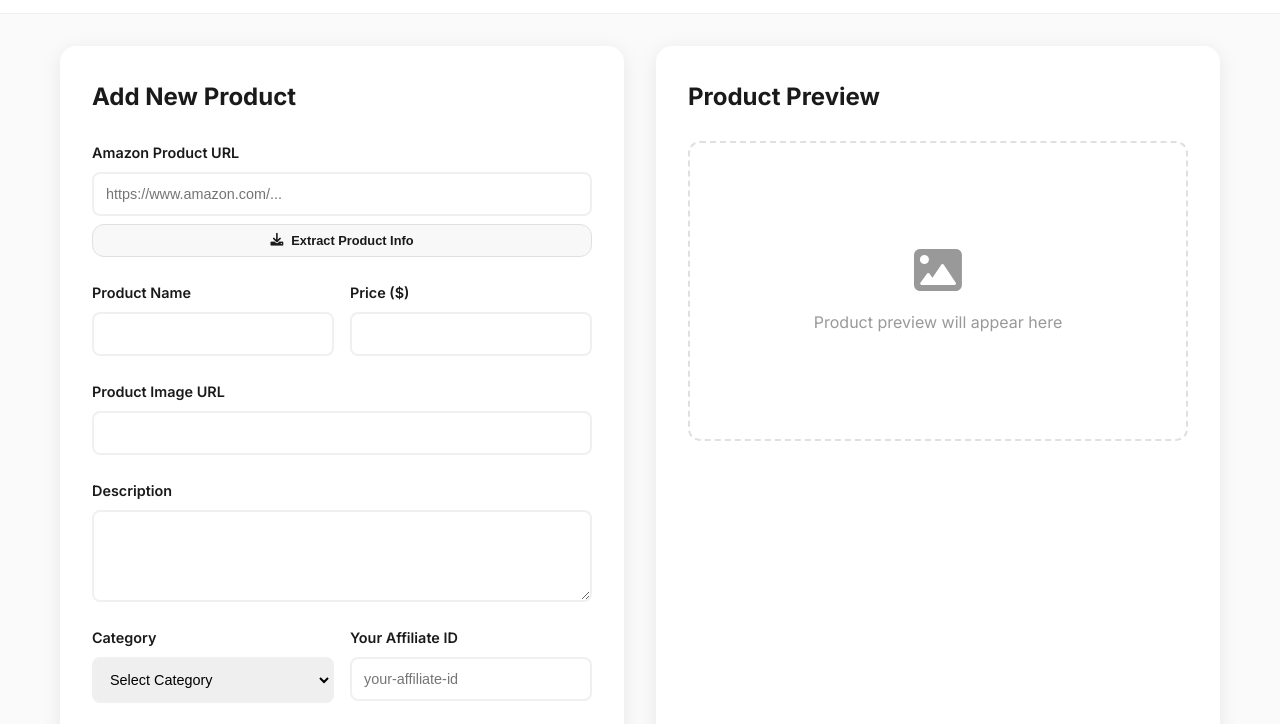
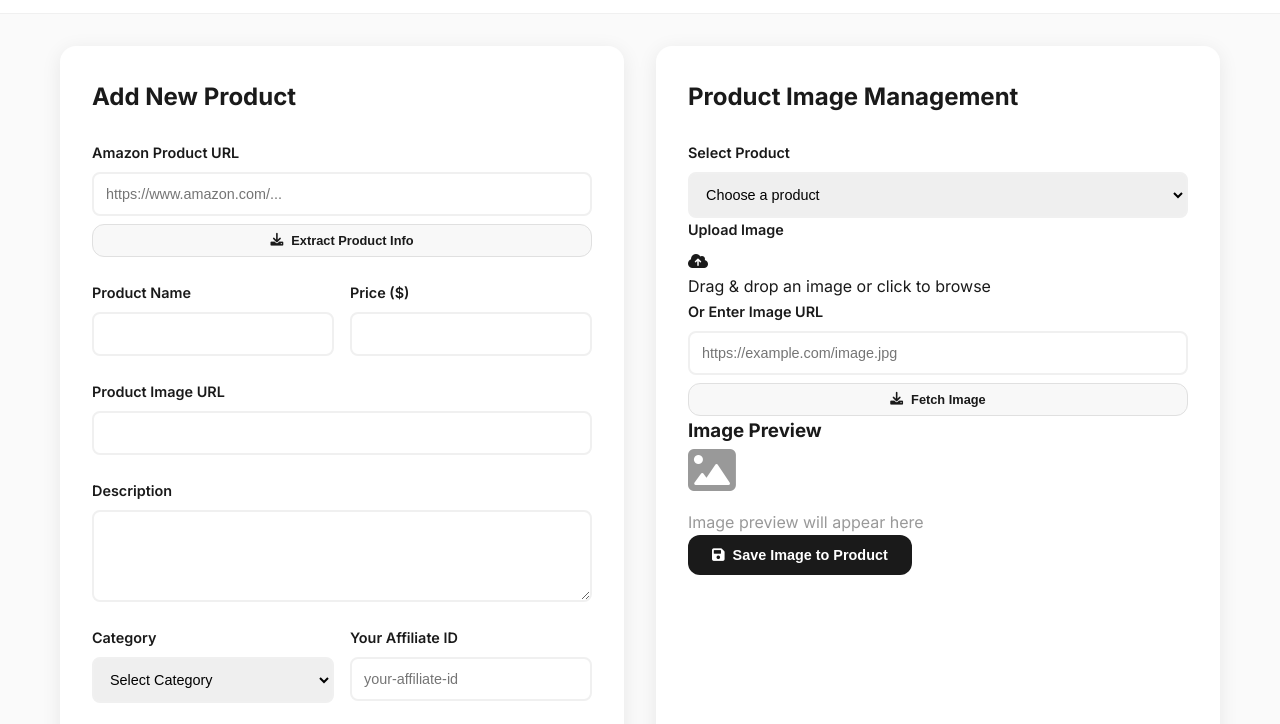
Before and after one commit to Ganapathyram-Nandhagopal/offrzone, a plain HTML site: page admin.html in a window 1280 px wide. Shown: the part 70-794 px from the top of the page. Drawn offline with Linux system fonts and the light colour scheme.

Commit message:
Update admin.html

```diff
--- a/admin.html
+++ b/admin.html
@@ -81,6 +81,51 @@
                         </form>
                     </div>
 
+                    <!-- Image Management -->
+                    <div class="admin-card">
+                        <h2>Product Image Management</h2>
+                        <div class="image-management">
+                            <div class="form-group">
+                                <label for="productSelect">Select Product</label>
+                                <select id="productSelect">
+                                    <option value="">Choose a product</option>
+                                </select>
+                            </div>
+
+                            <div class="image-upload-container">
+                                <div class="form-group">
+                                    <label>Upload Image</label>
+                                    <div class="upload-area" id="uploadArea">
+                                        <i class="fas fa-cloud-upload-alt"></i>
+                                        <p>Drag & drop an image or click to browse</p>
+                                        <input type="file" id="imageUpload" accept="image/*" style="display: none;">
+                                    </div>
+                                </div>
+
+                                <div class="form-group">
+                                    <label for="imageUrl">Or Enter Image URL</label>
+                                    <input type="url" id="imageUrl" placeholder="https://example.com/image.jpg">
+                                    <button type="button" id="fetchImageBtn" class="btn btn-secondary btn-small">
+                                        <i class="fas fa-download"></i> Fetch Image
+                                    </button>
+                                </div>
+                            </div>
+
+                            <div class="image-preview-container">
+                                <h3>Image Preview</h3>
+                                <div class="image-preview" id="imagePreview">
+                                    <div class="preview-placeholder">
+                                        <i class="fas fa-image"></i>
+                                        <p>Image preview will appear here</p>
+                                    </div>
+                                </div>
+                                <button type="button" id="saveImageBtn" class="btn btn-primary" disabled>
+                                    <i class="fas fa-save"></i> Save Image to Product
+                                </button>
+                            </div>
+                        </div>
+                    </div>
+
                     <!-- Product Preview -->
                     <div class="admin-card">
                         <h2>Product Preview</h2>
```
